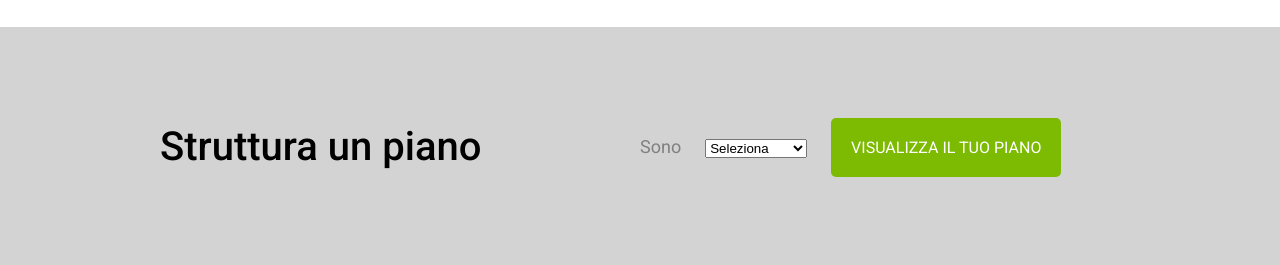
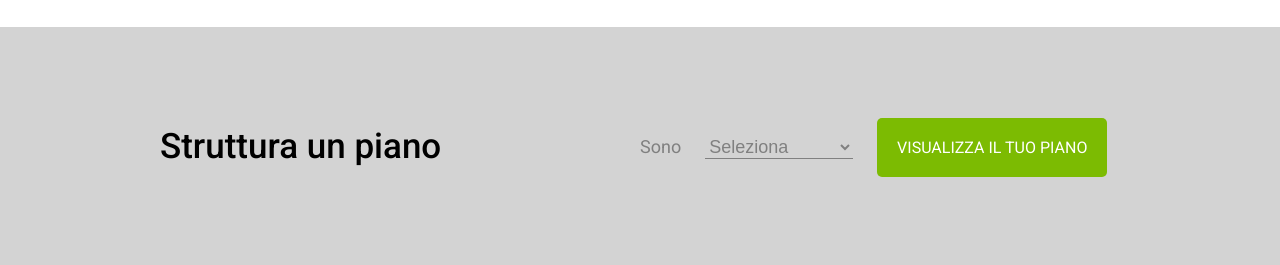
Before and after one commit to giordanoale/htmlcss-fluentify, a plain HTML site: page index.html in a window 1280 px wide. Shown: the part 1745-2010 px from the top of the page. Drawn offline with Linux system fonts and the light colour scheme.

Commit message:
Perfezionato tasto Select

```diff
--- a/css/style.css
+++ b/css/style.css
@@ -240,7 +240,7 @@ header {
 }
 
 .under-col h3{
-  font-size: 40px;
+  font-size: 35px;
   font-weight: 500;
 }
 
@@ -253,6 +253,15 @@ header {
 
 .under-col a {
   padding: 20px;
+}
+
+.select select{
+  background-color: lightgrey;
+  border: none;
+  border-bottom: 1px solid grey;
+  color: grey;
+  padding-right: 20px;
+  font-size: 18px;
 }
 /* /underline grigia */
 
```
